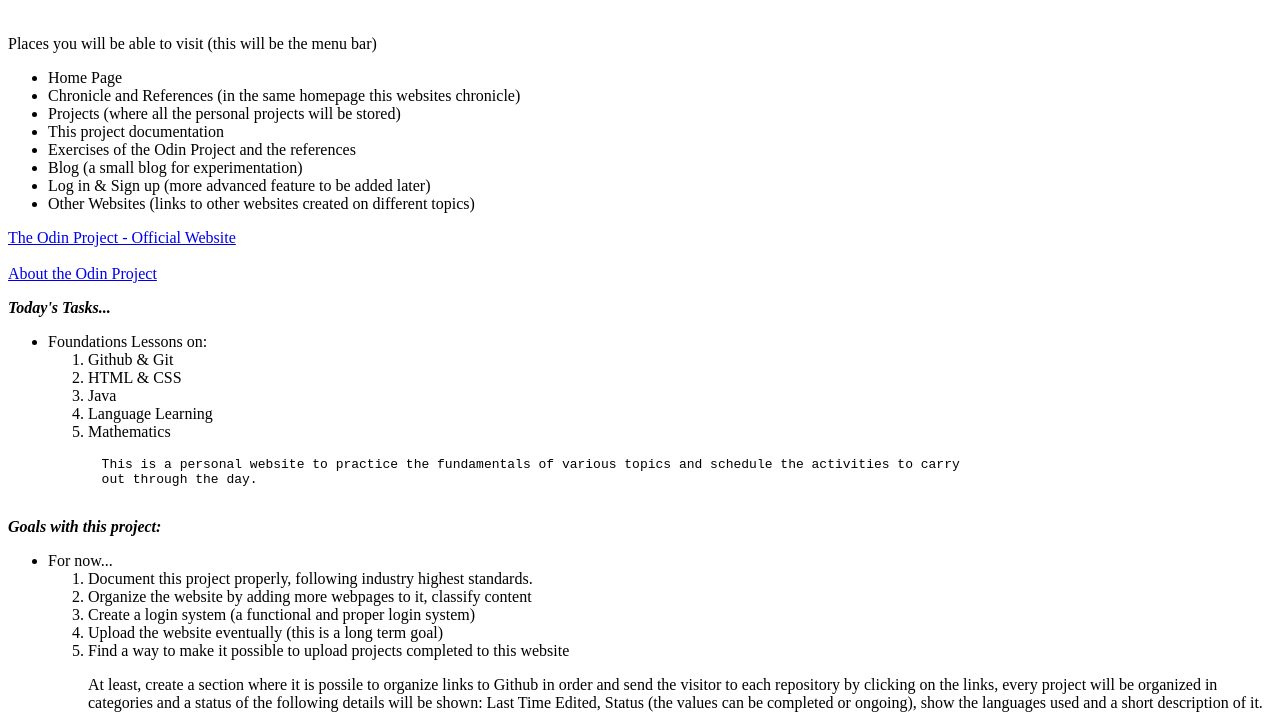
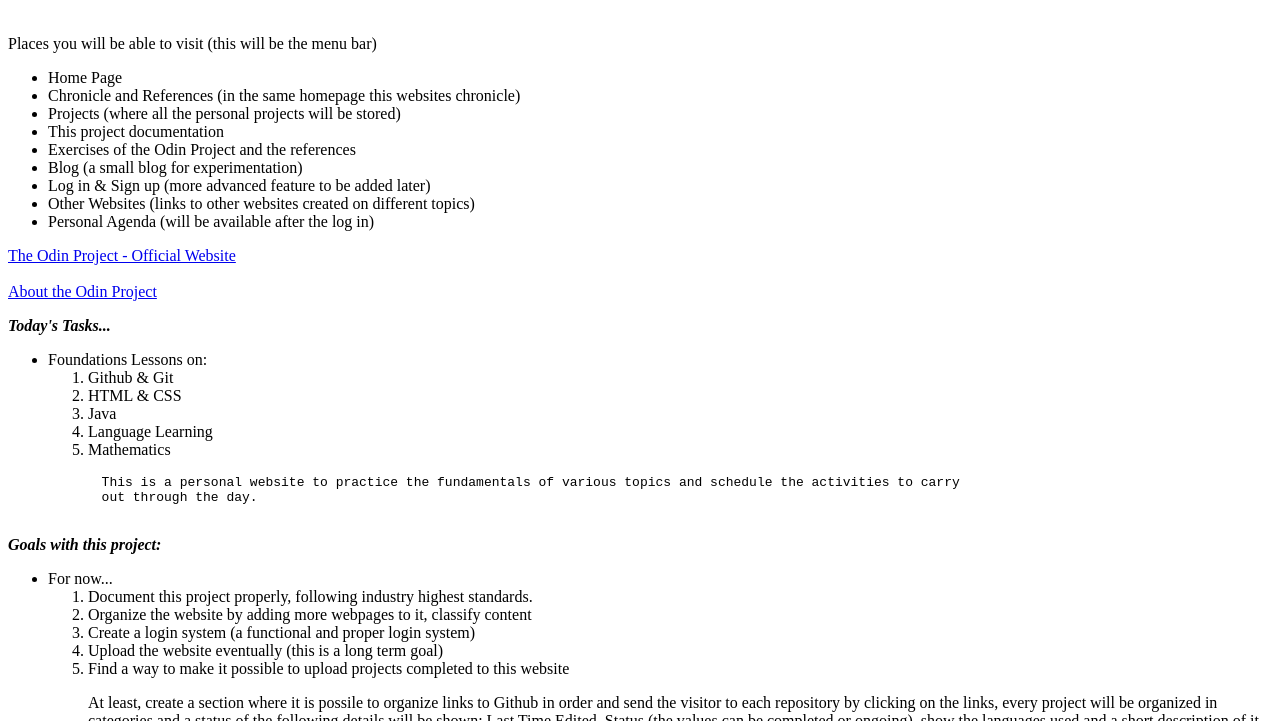
Before and after one commit to NeosCipher/LearningDiary, a plain HTML site: page index.html in a window 1280 px wide. Shown: the part 79-800 px from the top of the page. Drawn offline with Linux system fonts and the light colour scheme.

Commit message:
Adding one last goal to the list...

```diff
--- a/index.html
+++ b/index.html
@@ -28,6 +28,7 @@
                 <li>Blog (a small blog for experimentation)</li>
                 <li>Log in & Sign up (more advanced feature to be added later)</li>
                 <li>Other Websites (links to other websites created on different topics)</li>
+                <li>Personal Agenda (will be available after the log in)</li>
             </ul>
         </nav>
         <a href="https://www.theodinproject.com/" target="_blank", rel="noopener noreferrer">The Odin Project - Official Website</a>
```
